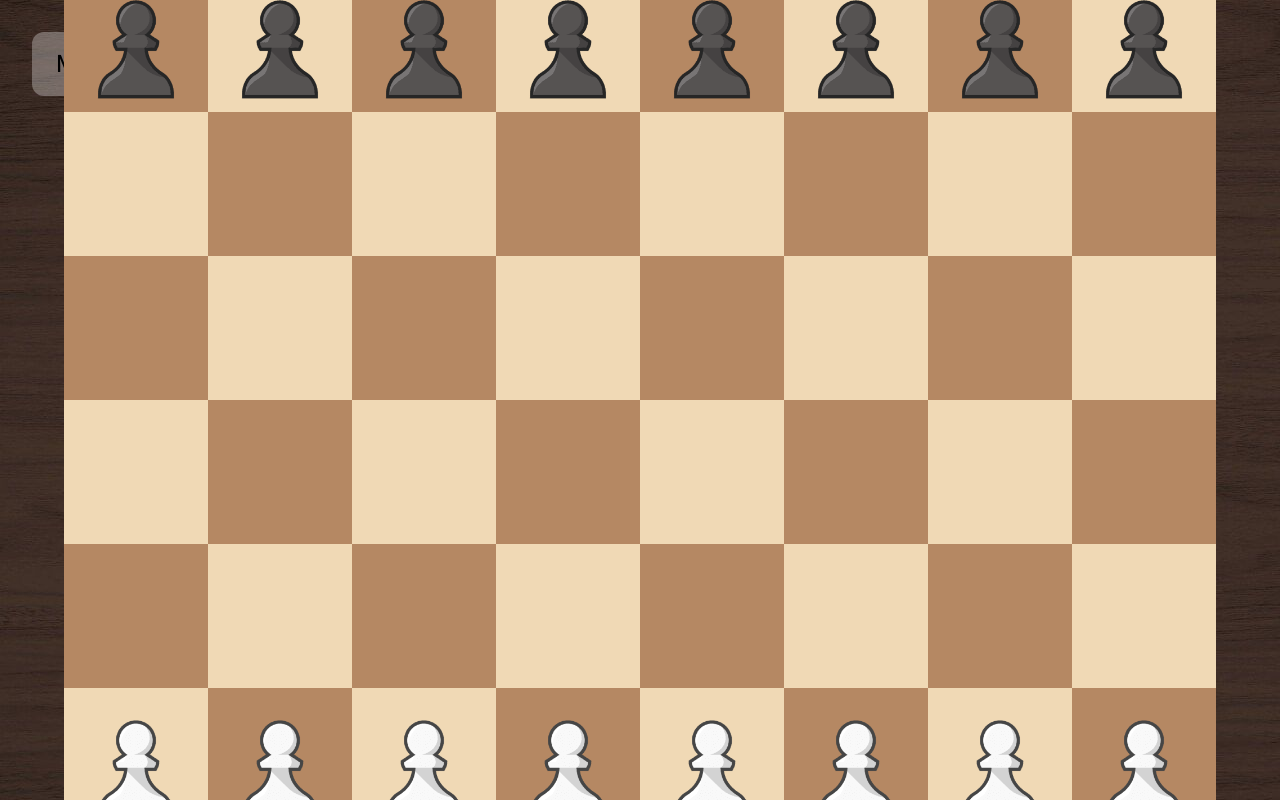
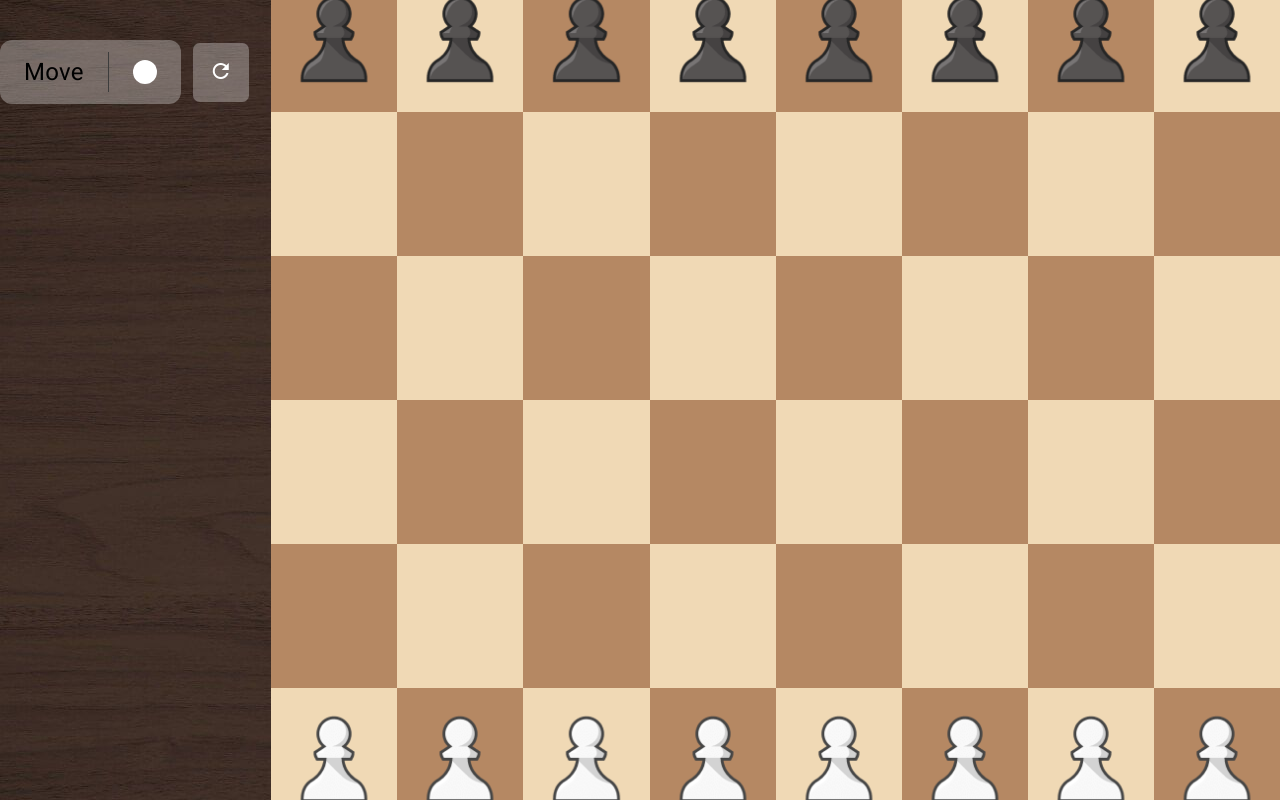
Before and after one commit to piotrv1001/chess, an Angular app: page / in a window 1280 px wide. Shown: the top 800 px of the page. Built offline with nearby package versions, Linux system fonts and the light colour scheme.

Commit message:
Reset board button

```diff
--- a/src/app/app.component.html
+++ b/src/app/app.component.html
@@ -1,8 +1,11 @@
 <div class="container">
-  <div class="next-move-info">
-    <span>Move</span>
-    <div class="next-move-line"></div>
-    <div class="next-move-circle" [ngStyle]="{'background-color': this.isWhiteMove ? 'white' : 'black'}"></div>
+  <div class="controls">
+    <div class="next-move-info">
+      <span>Move</span>
+      <div class="next-move-line"></div>
+      <div class="next-move-circle" [ngStyle]="{'background-color': this.isWhiteMove ? 'white' : 'black'}"></div>
+    </div>
+    <button (click)="resetBoard()" class="reset-btn"><mat-icon>refresh</mat-icon></button>
   </div>
   <div class="chess-board">
     <app-square *ngFor="let square of board.squares"
--- a/src/app/app.component.scss
+++ b/src/app/app.component.scss
@@ -20,16 +20,35 @@
   grid-template-columns: repeat(8, 1fr);
 }
 
+.controls {
+  display: flex;
+  align-items: center;
+  align-self: flex-start;
+  margin-top: 2.5rem;
+  margin-right: 1rem;
+}
+
 .next-move-info {
   display: flex;
   align-items: center;
-  position: absolute;
-  top: 2.5vw;
-  left: 2.5vw;
   font-size: 1.5rem;
   padding: 0.5em 1em;
   border-radius: 0.5em;
   background-color: rgba(255, 255, 255, 0.3);
+  margin-right: 0.5em;
+}
+
+.reset-btn {
+  background-color: rgba(255, 255, 255, 0.3);
+  padding: 1rem;
+  margin-right: 0.5em;
+  border: none;
+  border-radius: 0.5em;
+  color: white;
+}
+
+.reset-btn:hover {
+  cursor: pointer;
 }
 
 .next-move-line {
--- a/src/app/app.component.ts
+++ b/src/app/app.component.ts
@@ -39,6 +39,11 @@ export class AppComponent {
     }
   }
 
+  resetBoard(): void {
+    this.board = new Board();
+    this.isWhiteMove = true;
+  }
+
   private showLegalMoves(square: Square): void {
     this.legalMoves = this.board.legalMoves.get(square) ?? [];
     this.notifyLegalMoves();
--- a/src/app/app.module.ts
+++ b/src/app/app.module.ts
@@ -8,6 +8,8 @@ import { BrowserAnimationsModule } from '@angular/platform-browser/animations';
 
 import { MatDialogModule } from '@angular/material/dialog';
 import { MatButtonModule } from '@angular/material/button';
+import { MatIconModule } from '@angular/material/icon';
+
 import { CheckmateDialog } from 'src/components/checkmate-dialog/checkmate-dialog.component';
 
 @NgModule({
@@ -21,7 +23,8 @@ import { CheckmateDialog } from 'src/components/checkmate-dialog/checkmate-dialo
     AppRoutingModule,
     BrowserAnimationsModule,
     MatDialogModule,
-    MatButtonModule
+    MatButtonModule,
+    MatIconModule
   ],
   providers: [],
   bootstrap: [AppComponent]
```
